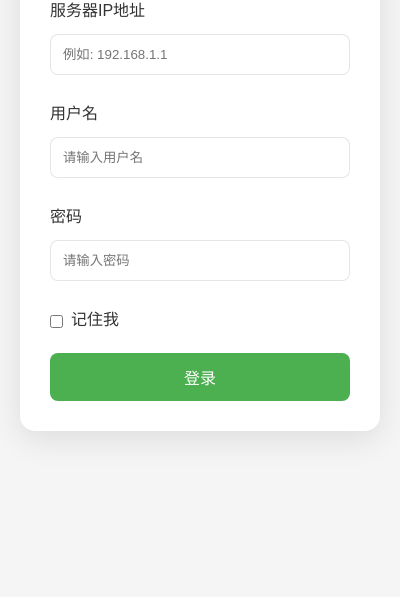
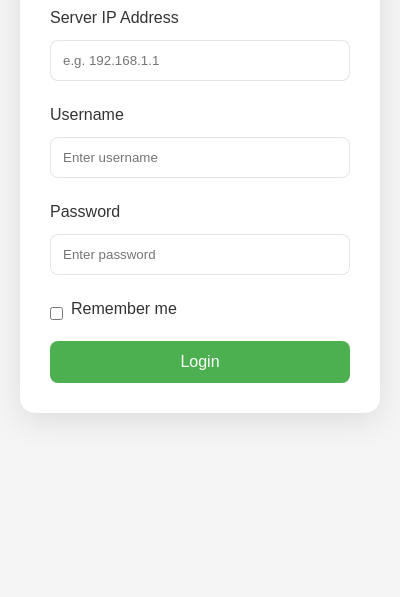
Before and after one commit to duzefu/electron-kvm, an Electron app: page login.html in a window 400 px wide. Shown: the part 247-844 px from the top of the page. Drawn offline with Linux system fonts and the light colour scheme; no server answers.

Commit message:
feat: UI set to English

```diff
--- a/login.html
+++ b/login.html
@@ -1,7 +1,7 @@
 <!DOCTYPE html>
 <html>
 <head>
-    <title>登录</title>
+    <title>Login</title>
     <style>
         body {
             display: flex;
@@ -79,24 +79,24 @@
 </head>
 <body>
     <div class="container">
-        <h3>登录</h3>
+        <h3>Login</h3>
         <div class="form-group">
-            <label>服务器IP地址</label>
-            <input type="text" id="ipInput" placeholder="例如: 192.168.1.1">
+            <label>Server IP Address</label>
+            <input type="text" id="ipInput" placeholder="e.g. 192.168.1.1">
         </div>
         <div class="form-group">
-            <label>用户名</label>
-            <input type="text" id="usernameInput" placeholder="请输入用户名">
+            <label>Username</label>
+            <input type="text" id="usernameInput" placeholder="Enter username">
         </div>
         <div class="form-group">
-            <label>密码</label>
-            <input type="password" id="passwordInput" placeholder="请输入密码">
+            <label>Password</label>
+            <input type="password" id="passwordInput" placeholder="Enter password">
         </div>
         <div class="checkbox-group">
             <input type="checkbox" id="rememberMe">
-            <label for="rememberMe">记住我</label>
+            <label for="rememberMe">Remember me</label>
         </div>
-        <button onclick="connect()">登录</button>
+        <button onclick="connect()">Login</button>
     </div>
     <script>
         function connect() {
```
